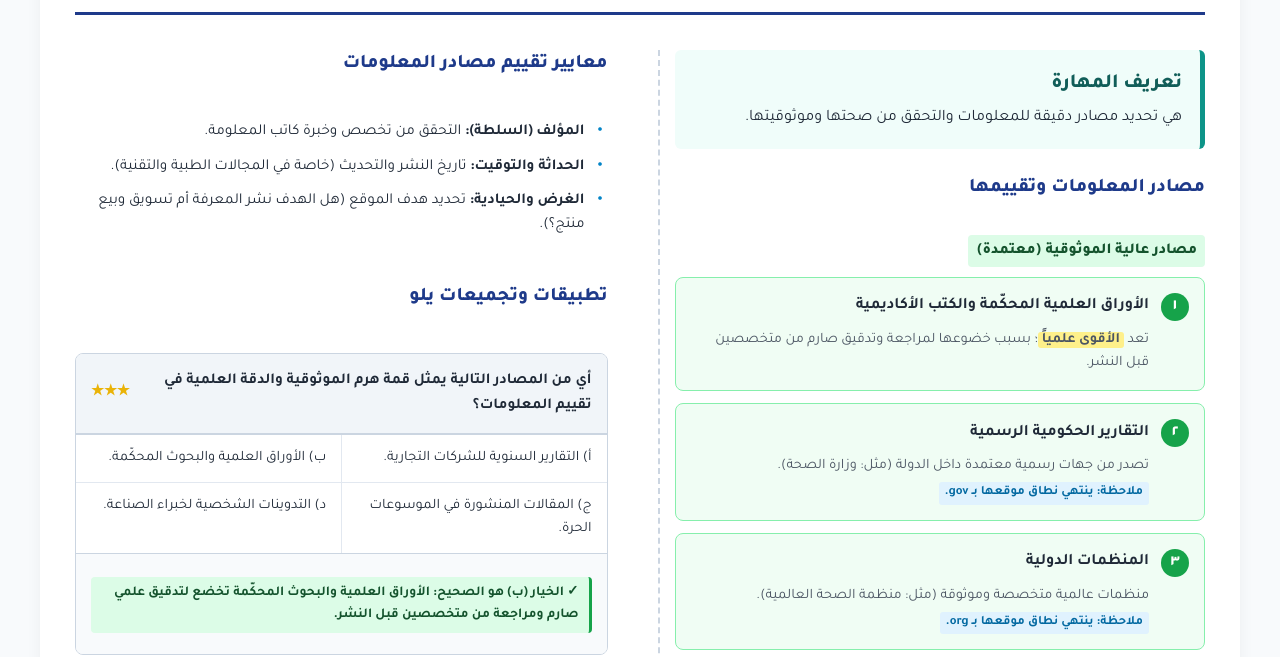
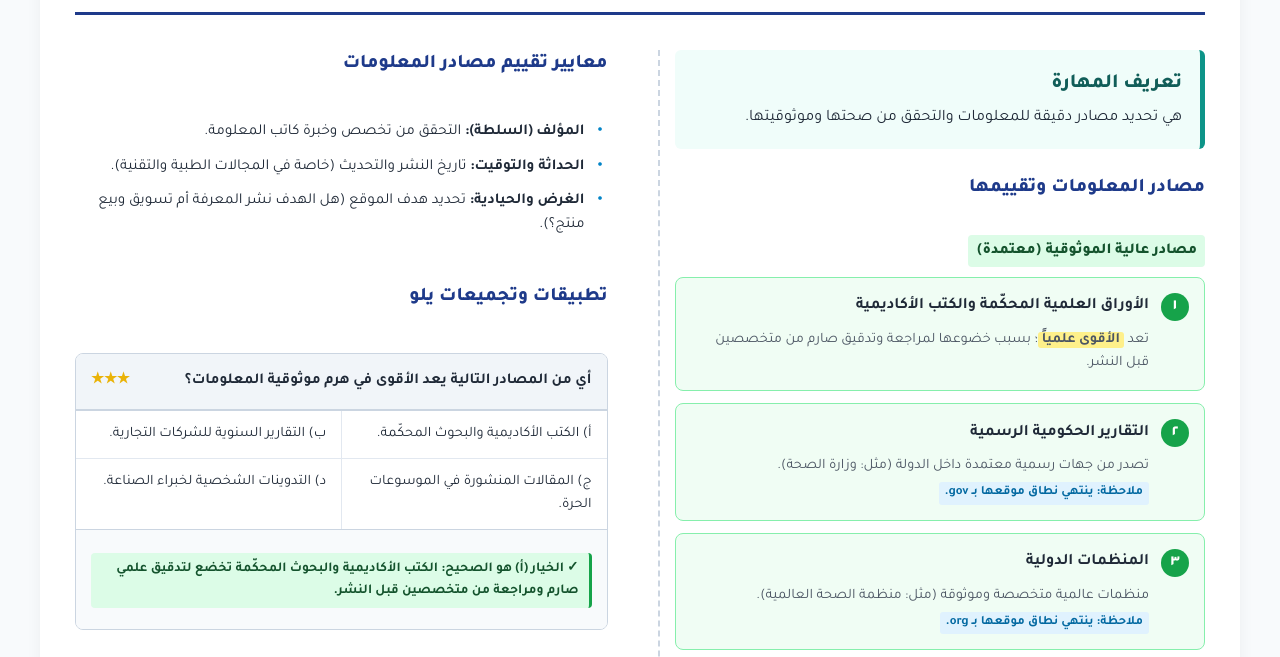
Before and after one commit to S7aru/Yellow-Thingy, a plain HTML site: page index.html in a window 1280 px wide. Shown: the part 145-802 px from the top of the page. Drawn offline with Linux system fonts and the light colour scheme.

Commit message:
Update index.html

```diff
--- a/index.html
+++ b/index.html
@@ -390,22 +390,22 @@
                     <table class="question-table">
                         <tr class="question-header-row">
                             <td class="question-text">
-                                أي من المصادر التالية يمثل قمة هرم الموثوقية والدقة العلمية في تقييم المعلومات؟
+                                أي من المصادر التالية يعد الأقوى في هرم موثوقية المعلومات؟
                             </td>
                             <td class="question-stars">★★★</td>
                         </tr>
                     </table>
 
                     <div class="options-grid">
-                        <div class="option-item">أ) التقارير السنوية للشركات التجارية.</div>
-                        <div class="option-item">ب) الأوراق العلمية والبحوث المحكّمة.</div>
+                        <div class="option-item">أ) الكتب الأكاديمية والبحوث المحكّمة.</div>
+                        <div class="option-item">ب) التقارير السنوية للشركات التجارية.</div>
                         <div class="option-item">ج) المقالات المنشورة في الموسوعات الحرة.</div>
                         <div class="option-item">د) التدوينات الشخصية لخبراء الصناعة.</div>
                     </div>
 
                     <div class="analysis-box">
                         <div class="option-analysis correct">
-                            ✓ الخيار (ب) هو الصحيح: الأوراق العلمية والبحوث المحكّمة تخضع لتدقيق علمي صارم ومراجعة من متخصصين قبل النشر.
+                            ✓ الخيار (أ) هو الصحيح: الكتب الأكاديمية والبحوث المحكّمة تخضع لتدقيق علمي صارم ومراجعة من متخصصين قبل النشر.
                         </div>
                     </div>
                 </div>
```
